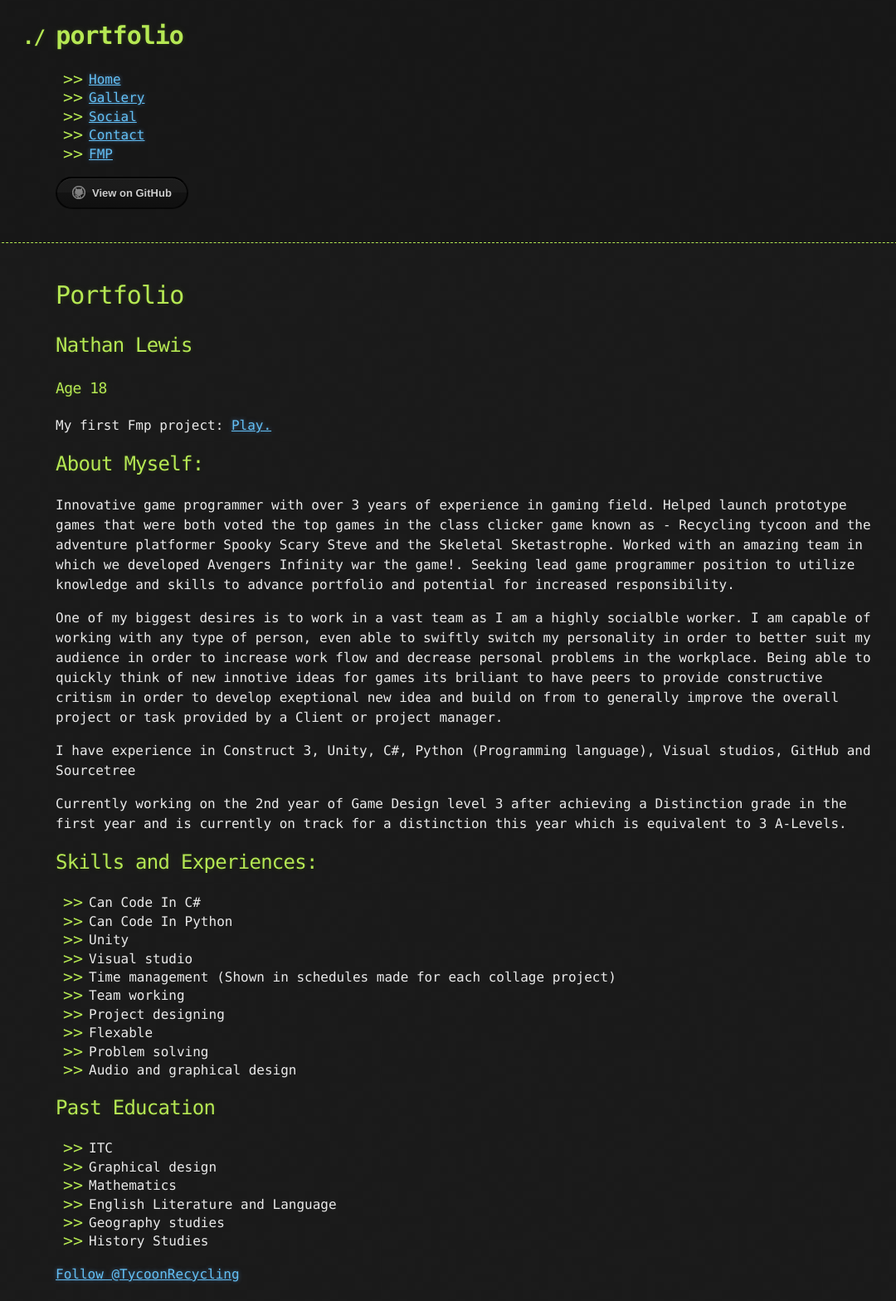
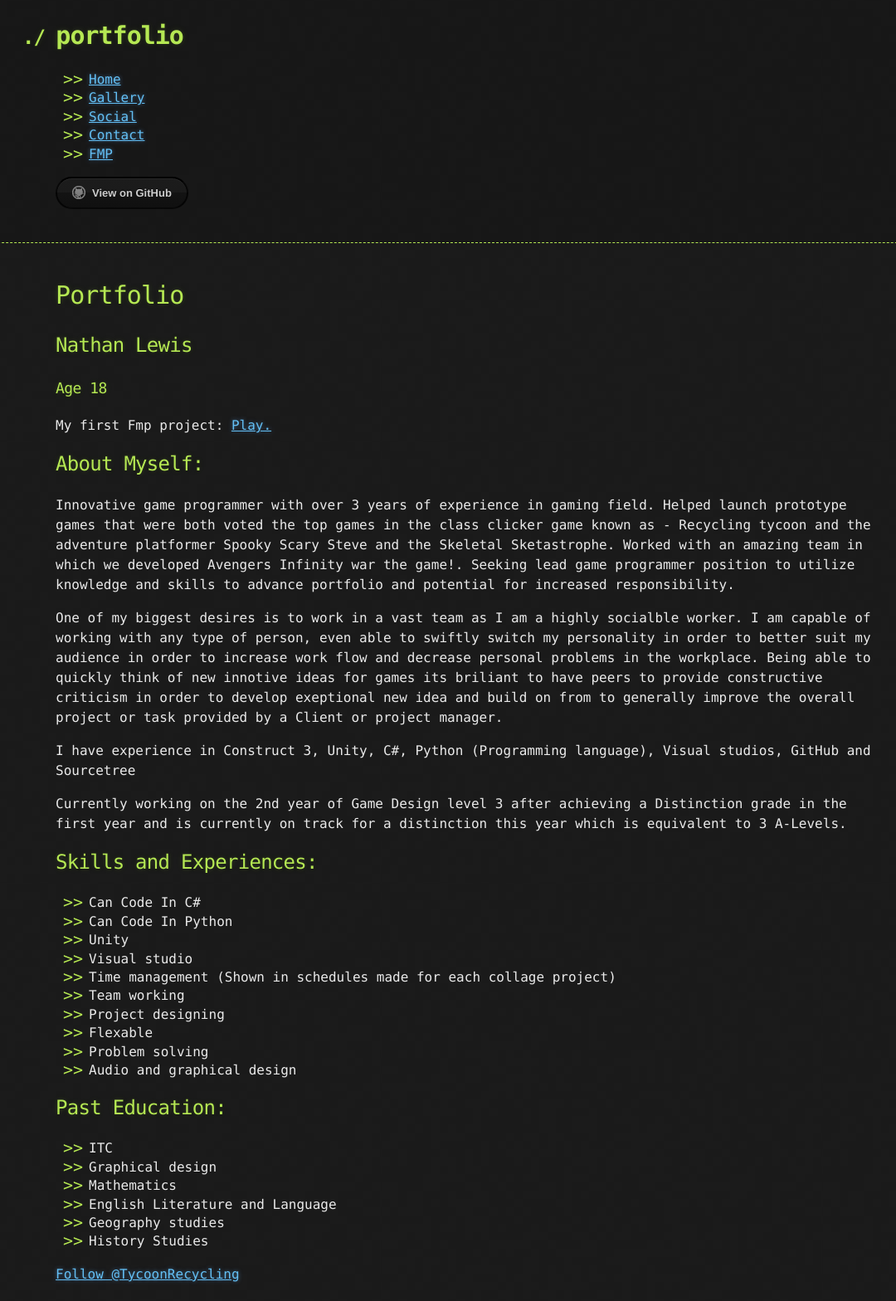
Before and after one commit to NathanLewis298/portfolio, a Jekyll site: the page built from index.md, in a window 1280 px wide. Shown: the whole page at 83% size, without its empty margins (73-1153 px from the left). Built offline with Jekyll 4.4.1, drawn with Linux system fonts in a browser that asks for light colours; our own code applies the rules of GitHub Pages for plain Markdown files; comment, search, counter and statistics services are not loaded; the repository's description, which GitHub fills in, is left out.

Commit message:
Update index.md

```diff
--- a/index.md
+++ b/index.md
@@ -8,7 +8,7 @@ My first Fmp project: <a href="Game.html"> Play.</a>
 
 Innovative game programmer with over 3 years of experience in gaming field. Helped launch prototype games that were both voted the top games in the class clicker game known as - Recycling tycoon and the adventure platformer Spooky Scary Steve and the Skeletal Sketastrophe. Worked with an amazing team in which we developed Avengers Infinity war the game!. Seeking lead game programmer position to utilize knowledge and skills to advance portfolio and potential for increased responsibility.
 
-One of my biggest desires is to work in a vast team as I am a highly socialble worker. I am capable of working with any type of person, even able to swiftly switch my personality in order to better suit my audience in order to increase work flow and decrease personal problems in the workplace. Being able to quickly think of new innotive ideas for games its briliant to have peers to provide constructive critism in order to develop exeptional new idea and build on from to generally improve the overall project or task provided by a Client or project manager.
+One of my biggest desires is to work in a vast team as I am a highly socialble worker. I am capable of working with any type of person, even able to swiftly switch my personality in order to better suit my audience in order to increase work flow and decrease personal problems in the workplace. Being able to quickly think of new innotive ideas for games its briliant to have peers to provide constructive criticism in order to develop exeptional new idea and build on from to generally improve the overall project or task provided by a Client or project manager.
 
 I have experience in Construct 3, Unity, C#, Python (Programming language), Visual studios, GitHub and Sourcetree
 
@@ -28,7 +28,7 @@ Currently working on the 2nd year of Game Design level 3 after achieving a Disti
 - Problem solving
 - Audio and graphical design
 
-## Past Education
+## Past Education:
 - ITC
 - Graphical design
 - Mathematics
```
